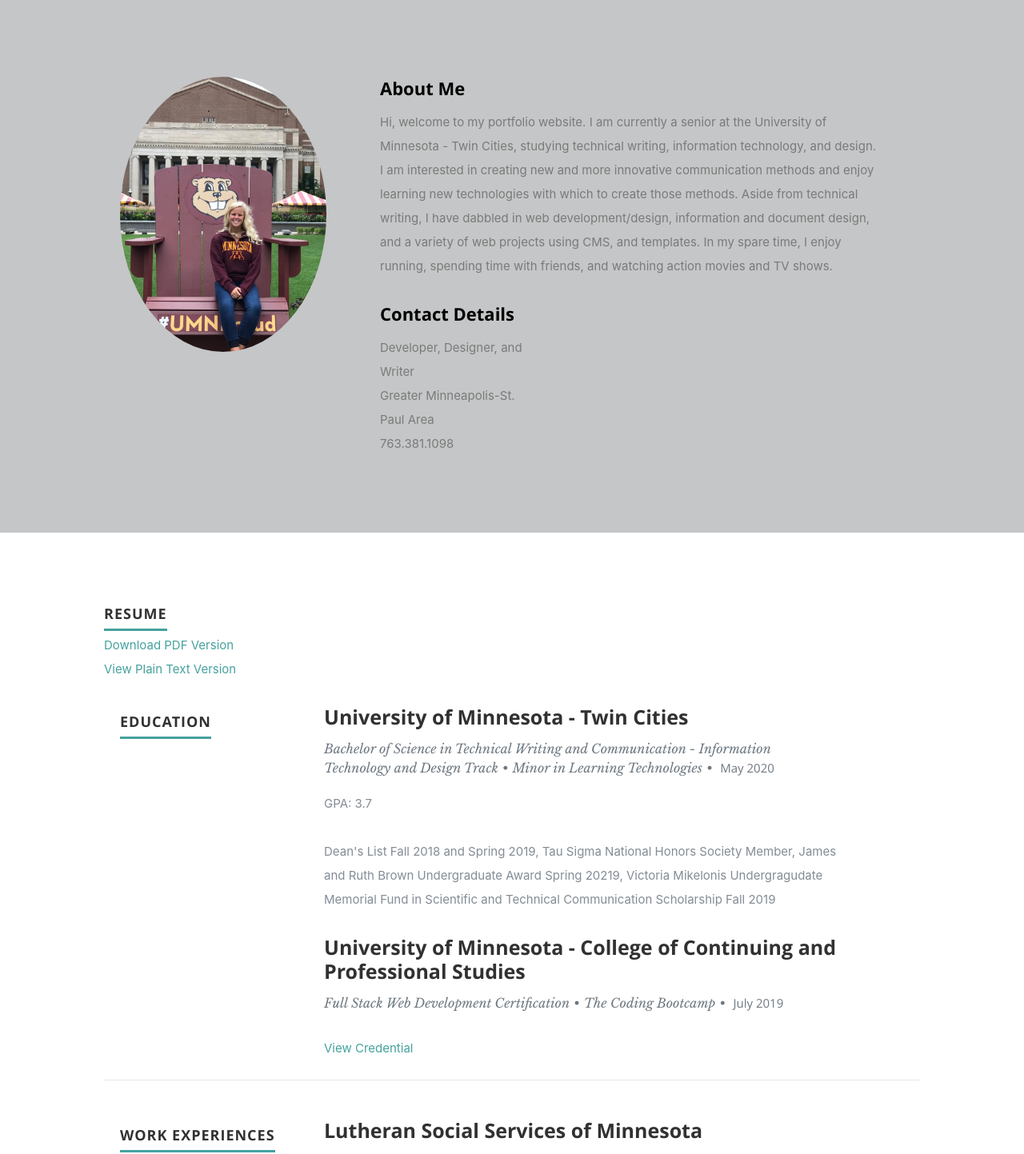
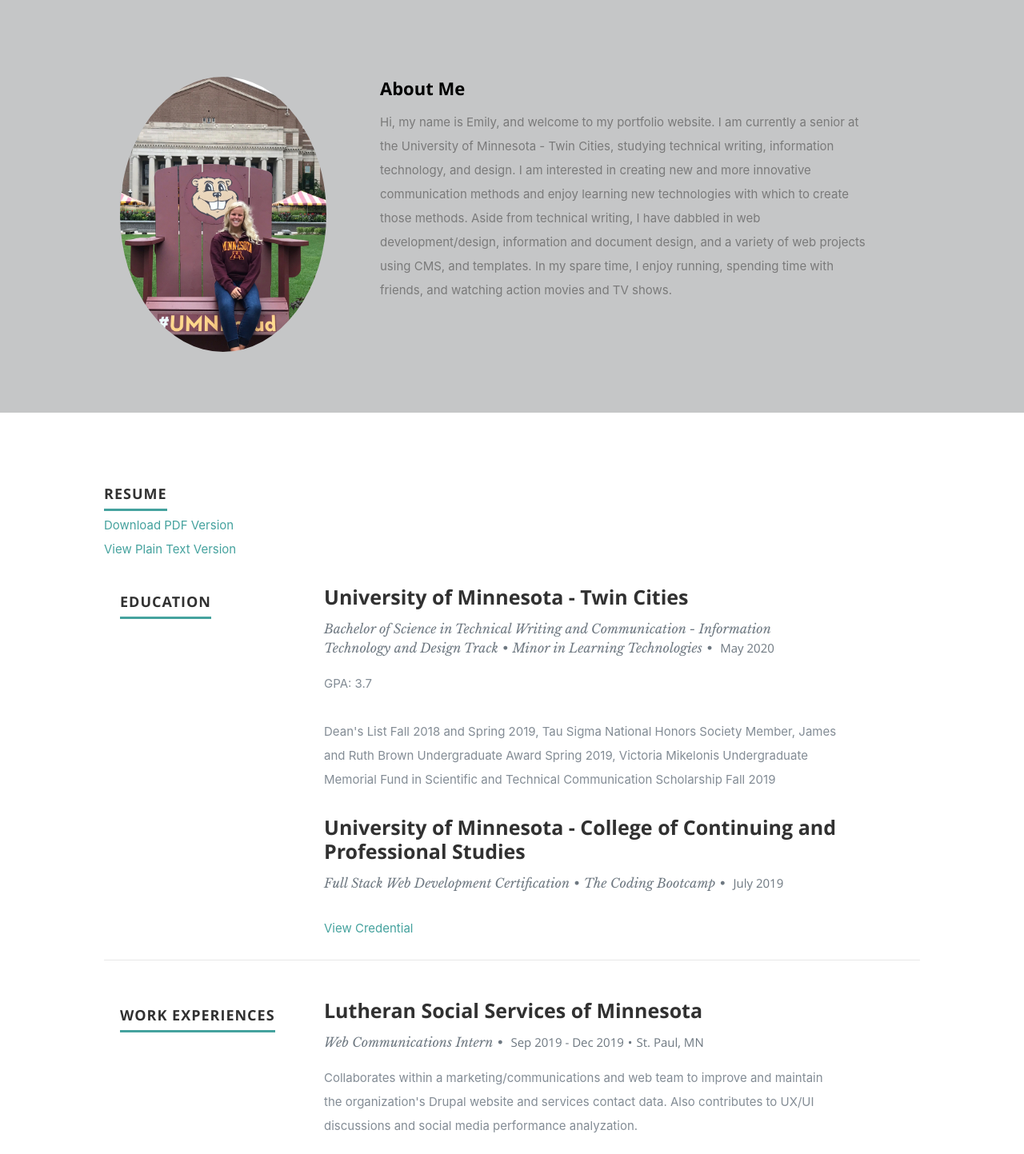
Before and after one commit to emilyr47/Portfolio, a React (Create React App) app: page / in a window 1280 px wide. Shown: the part 800-2243 px from the top of the page at 80% size. Built offline with nearby package versions, Linux system fonts and the light colour scheme.

Commit message:
updated changes

```diff
--- a/public/css/layout.css
+++ b/public/css/layout.css
@@ -761,7 +761,7 @@
 /* ------------------------------------------------------------------ */
 
 #testimonials {
-   background: #1F1F1F url(../images/testimonials-bg.jpg) no-repeat center center;
+   background: #1F2833 url(../images/testimonials-bg.jpg) no-repeat center center;
    background-size: cover !important;
 	-webkit-background-size: cover !important;
    background-attachment: fixed;
@@ -910,7 +910,7 @@
 /* ------------------------------------------------------------------ */
 
 #contact {
-   background: #191919;
+   background: #C5C6C7;
    padding-top: 96px;
    padding-bottom: 102px;
    color: #636363;
@@ -1048,14 +1048,15 @@
 footer {
    padding-top: 48px;
    margin-bottom: 48px;
-   color: #1F2833;
+   background-color: #1F2833;
+   color: #fff;
    font-size: 14px;
    text-align: center;
    position: relative;
 }
 
-footer a, footer a:visited { color: #525252; }
-footer a:hover, footer a:focus { color: #fff; }
+footer a, footer a:visited { color: #fff; }
+footer a:hover, footer a:focus { color: #0F9095; }
 
 /* copyright */
 footer .copyright {
--- a/src/components/About.js
+++ b/src/components/About.js
@@ -20,7 +20,7 @@
                  resumeData.aboutme
                }
                </p>
-
+{/*
                <div className="row">
 
                   <div className="columns contact-details">
@@ -36,7 +36,7 @@
                     <span>{resumeData.website}</span>
        					   </p>
                   </div>
-               </div>
+               </div> */}
             </div>
          </div>
       </section>
--- a/src/resumeData.js
+++ b/src/resumeData.js
@@ -16,9 +16,8 @@
           "className":"fa fa-github"
         }
       ],
-    "aboutme":"Hi, welcome to my portfolio website.  I am currently a senior at the University of Minnesota - Twin Cities, studying technical writing, information technology, and design.  I am interested in creating new and more innovative communication methods and enjoy learning new technologies with which to create those methods.  Aside from technical writing, I have dabbled in web development/design, information and document design, and a variety of web projects using CMS, and templates.  In my spare time, I enjoy running, spending time with friends, and watching action movies and TV shows.",
-    "address":"Greater Minneapolis-St. Paul Area",
-    "website":"763.381.1098",
+    "aboutme":"Hi, my name is Emily, and welcome to my portfolio website.  I am currently a senior at the University of Minnesota - Twin Cities, studying technical writing, information technology, and design.  I am interested in creating new and more innovative communication methods and enjoy learning new technologies with which to create those methods.  Aside from technical writing, I have dabbled in web development/design, information and document design, and a variety of web projects using CMS, and templates.  In my spare time, I enjoy running, spending time with friends, and watching action movies and TV shows.",
+
     "downloads":[
       {
         "name":"PDF",
@@ -39,7 +38,7 @@
         "GraduationMonth":"May",
         "GraduationYear":"2020",
         "GPA":"GPA: 3.7",
-        "Achievements":"Dean's List Fall 2018 and Spring 2019, Tau Sigma National Honors Society Member, James and Ruth Brown Undergraduate Award Spring 20219, Victoria Mikelonis Undergragudate Memorial Fund in Scientific and Technical Communication Scholarship Fall 2019"
+        "Achievements":"Dean's List Fall 2018 and Spring 2019, Tau Sigma National Honors Society Member, James and Ruth Brown Undergraduate Award Spring 2019, Victoria Mikelonis Undergraduate Memorial Fund in Scientific and Technical Communication Scholarship Fall 2019"
       },
       {
         "UniversityName":"University of Minnesota - College of Continuing and Professional Studies",
@@ -54,7 +53,7 @@
         "CompanyName":"Lutheran Social Services of Minnesota",
         "specialization":"Web Communications Intern",
         "Start":"Sep 2019 -",
-        "End":"Present",
+        "End":"Dec 2019",
         "Location":"St. Paul, MN",
         "Achievements":"Collaborates within a marketing/communications and web team to improve and maintain the organization's Drupal website and services contact data. Also contributes to UX/UI discussions and social media performance analyzation."
       },
```
Also changed, not shown: 2 other files (tests, documents, lock files or other folders).
